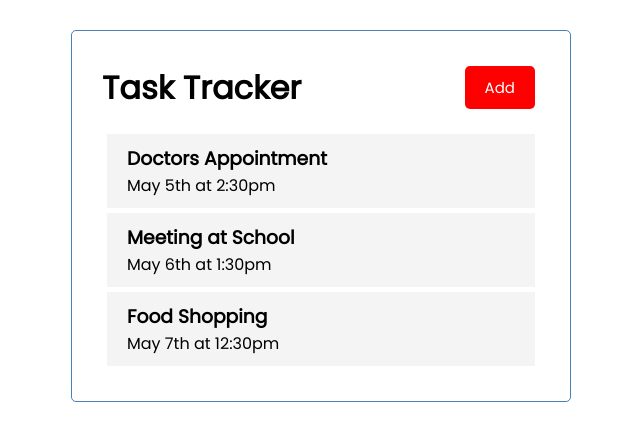
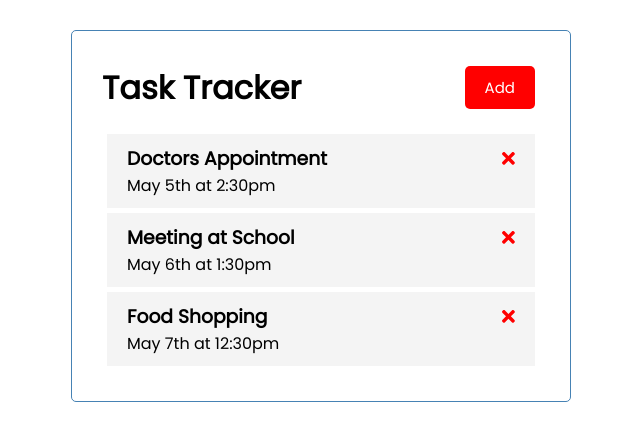
Before and after one commit to simorgh10/angular-crash-2021, an Angular app: page / in a window 1280 px wide. Shown: the top 440 px of the page, without its empty margins (319-959 px from the left). Built offline with nearby package versions, Linux system fonts and the light colour scheme.

Commit message:
Add font awesome times icons to task items

```diff
--- a/package.json
+++ b/package.json
@@ -18,6 +18,11 @@
     "@angular/platform-browser": "~12.1.0-",
     "@angular/platform-browser-dynamic": "~12.1.0-",
     "@angular/router": "~12.1.0-",
+    "@fortawesome/angular-fontawesome": "^0.9.0",
+    "@fortawesome/fontawesome-svg-core": "^1.2.35",
+    "@fortawesome/free-brands-svg-icons": "^5.15.3",
+    "@fortawesome/free-regular-svg-icons": "^5.15.3",
+    "@fortawesome/free-solid-svg-icons": "^5.15.3",
     "rxjs": "~6.6.0",
     "tslib": "^2.2.0",
     "zone.js": "~0.11.4"
--- a/src/app/app.module.ts
+++ b/src/app/app.module.ts
@@ -6,6 +6,7 @@
 import { ButtonComponent } from './components/button/button.component';
 import { TasksComponent } from './components/tasks/tasks.component';
 import { TaskItemComponent } from './components/task-item/task-item.component';
+import { FontAwesomeModule } from '@fortawesome/angular-fontawesome';
 
 @NgModule({
   declarations: [
@@ -16,7 +17,8 @@
     TaskItemComponent
   ],
   imports: [
-    BrowserModule
+    BrowserModule,
+    FontAwesomeModule
   ],
   providers: [],
   bootstrap: [AppComponent]
--- a/src/app/components/task-item/task-item.component.html
+++ b/src/app/components/task-item/task-item.component.html
@@ -1,4 +1,6 @@
 <div class="task">
-    <h3>{{ task.text }}</h3>
+    <h3>{{ task.text }}
+        <fa-icon [icon]="faTimes" [ngStyle]="{'color': 'red'}" ></fa-icon>
+    </h3>
     <p>{{ task.day }}</p>
 </div>
--- a/src/app/components/task-item/task-item.component.ts
+++ b/src/app/components/task-item/task-item.component.ts
@@ -1,4 +1,5 @@
 import { Component, Input, OnInit } from '@angular/core';
+import { faTimes } from '@fortawesome/free-solid-svg-icons';
 import { Task } from 'src/app/Task';
 
 @Component({
@@ -8,7 +9,7 @@
 })
 export class TaskItemComponent implements OnInit {
   @Input() task!: Task;
-  @Input() dummy!: string;
+  faTimes = faTimes;
 
   constructor() { }
 
```
Also changed, not shown: 2 other files (tests, documents, lock files or other folders).
